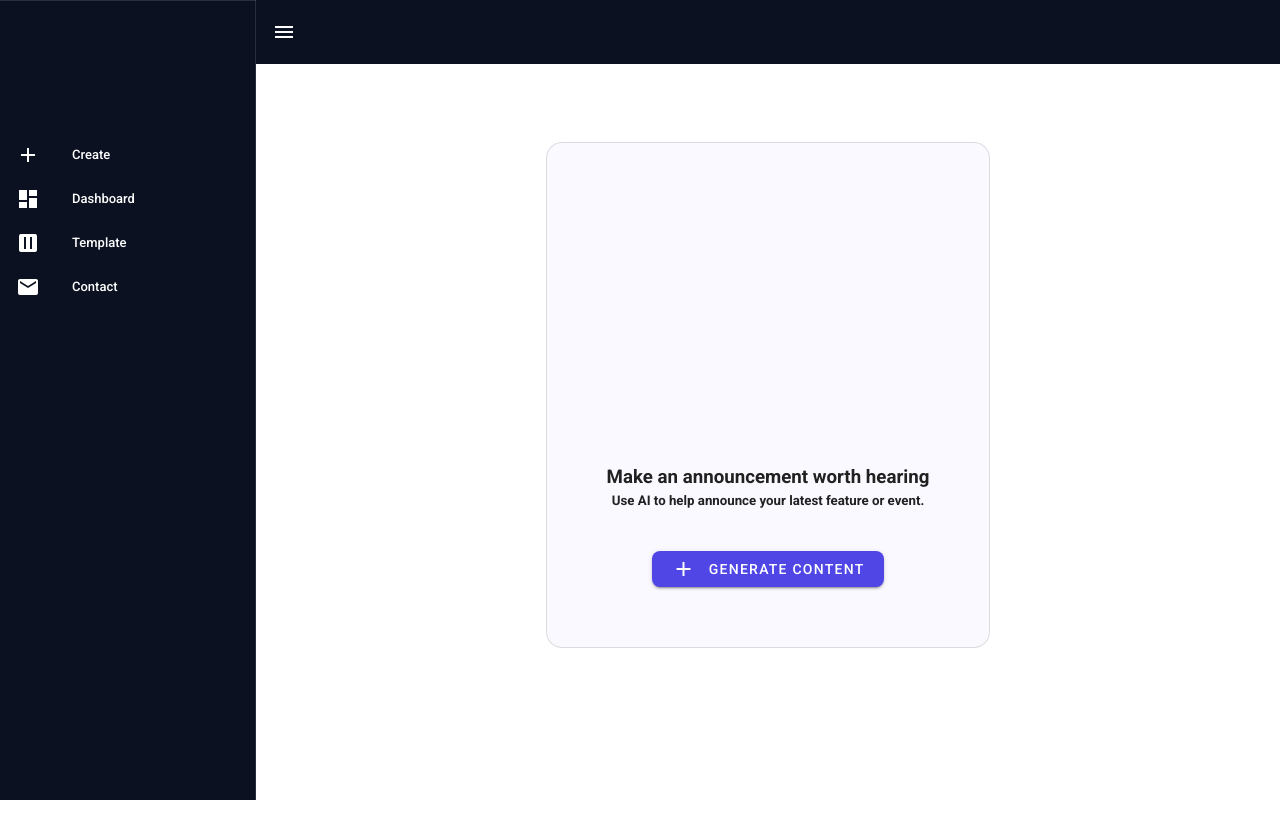
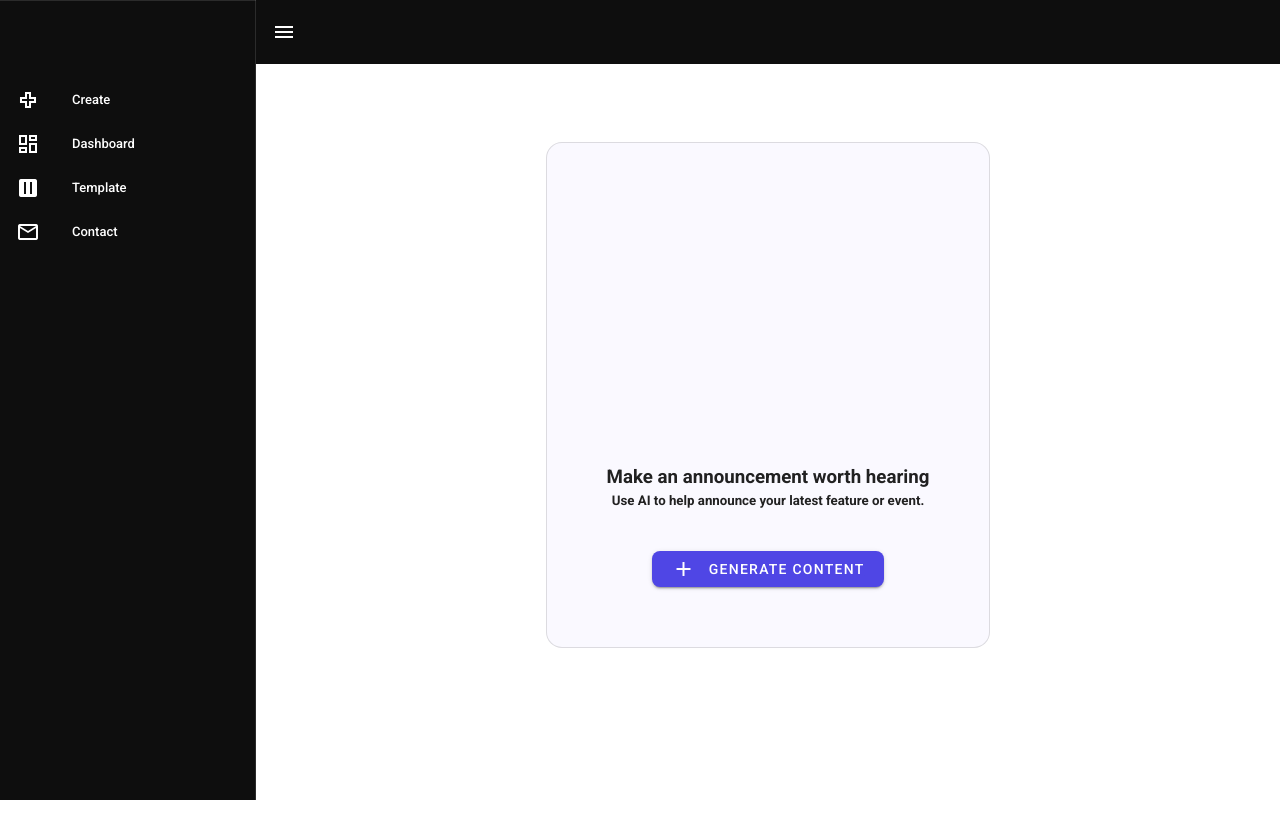
Before and after one commit to rileyleitao/LaunchWell, a Vue app: page / in a window 1280 px wide. Built offline with nearby package versions, Linux system fonts and the light colour scheme.

Commit message:
smol change

```diff
--- a/src/App.vue
+++ b/src/App.vue
@@ -1,7 +1,7 @@
 
 <template>
-  <v-app>
-    <v-navigation-drawer color="#0b1120" dark v-model="drawer" app>
+  <v-app background-color="0e0e0e">
+    <v-navigation-drawer color="#0e0e0e" dark v-model="drawer" app>
       <!-- <v-list-item>
         <v-list-item-content> -->
       <!-- <v-list-item-title class="text-h6"> Riley Parada </v-list-item-title> -->
@@ -10,7 +10,7 @@
       </v-list-item> -->
 
       <v-divider></v-divider>
-      <v-img src="./assets/revue-logo.png" class="ma-10"> </v-img>
+      <v-img src="./assets/revue-logo.png" class="ma-4" width="150px"> </v-img>
       <v-list dense nav>
         <v-list-item v-for="item in items" :key="item.title" :to="item.to" link>
           <v-list-item-icon>
@@ -23,7 +23,7 @@
         </v-list-item>
       </v-list>
     </v-navigation-drawer>
-    <v-app-bar flat app color="#0b1120">
+    <v-app-bar flat app color="#0e0e0e">
       <v-app-bar-nav-icon dark @click="drawer = !drawer"></v-app-bar-nav-icon>
       <v-spacer>
         <!-- <v-toolbar-title dark class="centerText h3-app"
@@ -48,12 +48,12 @@ export default {
   data: () => ({
     drawer: null,
     items: [
-      { title: "Create", icon: "mdi-plus", to: "/create" },
-      { title: "Dashboard", icon: "mdi-view-dashboard", to: "/about" },
+      { title: "Create", icon: "mdi-plus-outline", to: "/create" },
+      { title: "Dashboard", icon: "mdi-view-dashboard-outline", to: "/about" },
       { title: "Template", icon: "mdi-math-norm-box", to: "/template" },
       {
         title: "Contact",
-        icon: "mdi-email",
+        icon: "mdi-email-outline",
         to: "/contact",
       },
 
```
